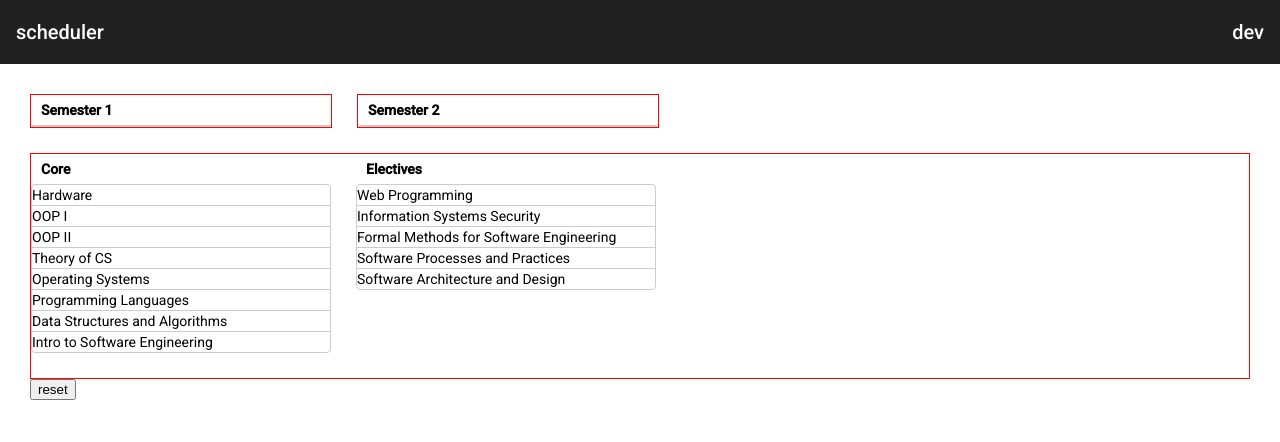
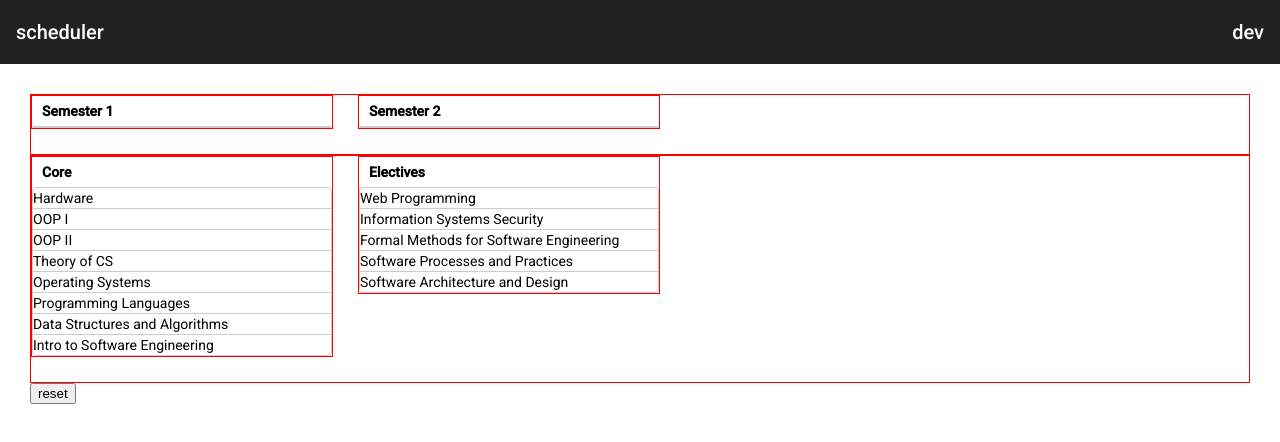
Before and after one commit to chapeI/soe, an Angular app: page / in a window 1280 px wide. Shown: the top 442 px of the page. Built offline with nearby package versions, Linux system fonts and the light colour scheme.

Commit message:
calendar into div.rb

```diff
--- a/src/app/scheduler/scheduler.component.html
+++ b/src/app/scheduler/scheduler.component.html
@@ -1,3 +1,4 @@
+<div class="rb">
   <div class="dragdrop-container rb">
     <div style="font-weight: bold; padding: 5px 10px;">Semester 1</div>
     <div
@@ -23,10 +24,10 @@
       <div class="dragdrop-box" *ngFor="let item of s2" cdkDrag>{{item}}</div>
     </div>
   </div>
-
+</div>
 
 <div class="rb">
-  <div class="dragdrop-container">
+  <div class="dragdrop-container rb">
     <div style="padding: 5px 10px;" >
       <span style="font-weight: bold;">Core</span>
       <mat-progress-spinner style="float: right;" strokeWidth=2 diameter=20  [value]=s1.length*10></mat-progress-spinner>
@@ -42,7 +43,7 @@
     </div>
   </div>
 
-  <div class="dragdrop-container">
+  <div class="dragdrop-container rb">
     <div style="padding: 5px 10px;" >
       <span style="font-weight: bold;">Electives</span>
       <mat-progress-spinner style="float: right;" strokeWidth=2 diameter=20  [value]=s1.length*10></mat-progress-spinner>
```
Lines whose indentation alone changed are shown as unchanged.
